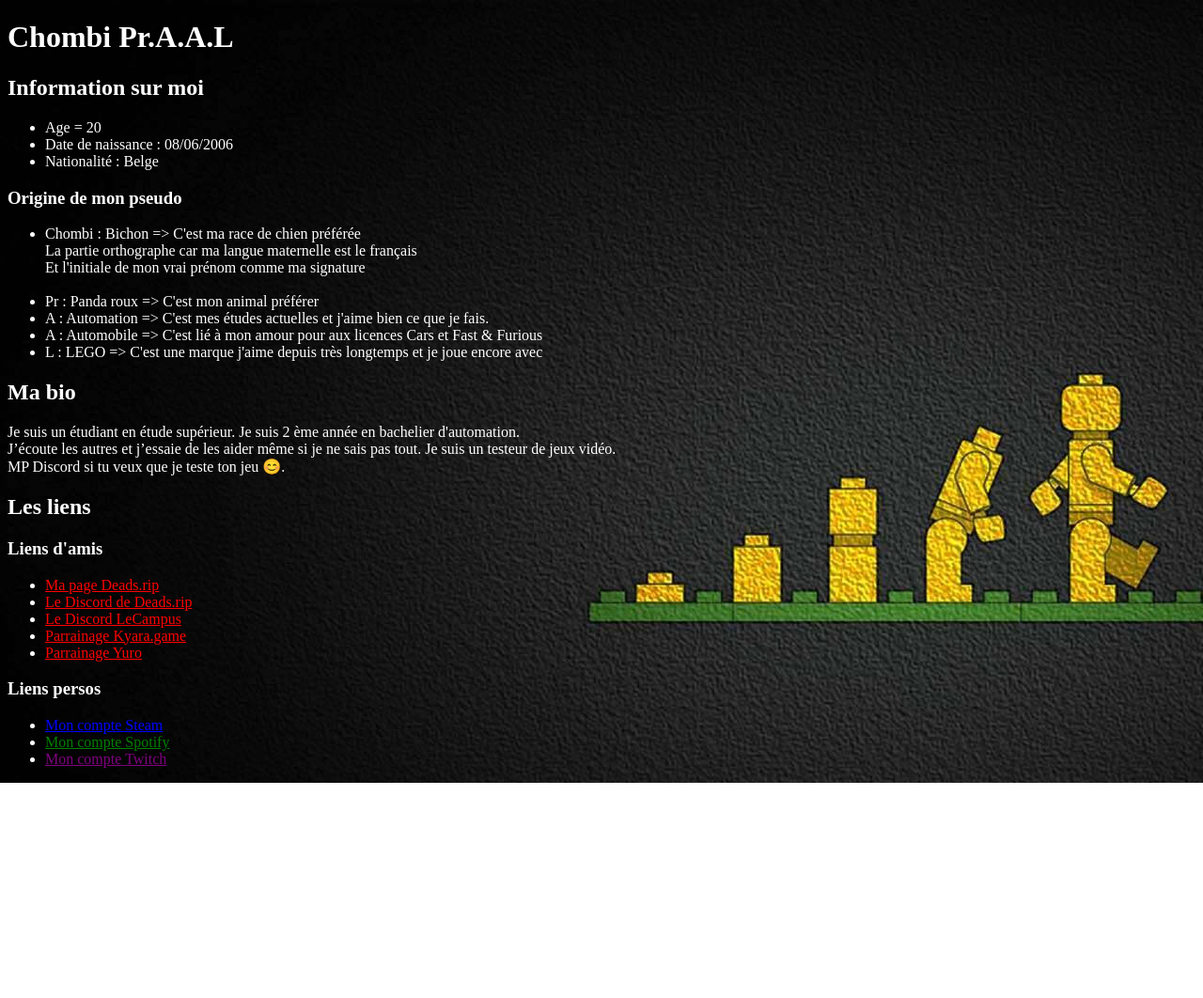
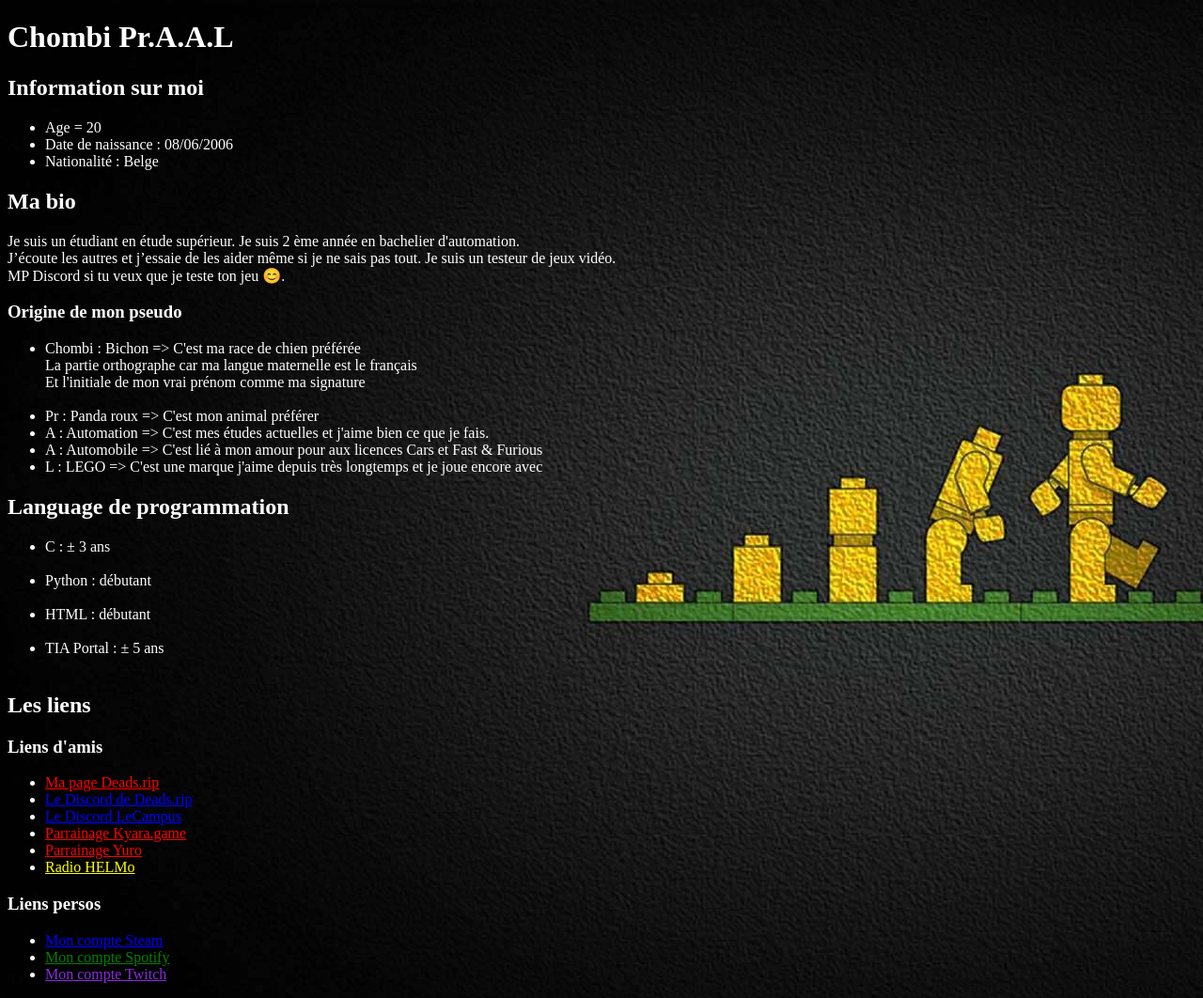
Before and after one commit to ChombiPrAAL/portfolio-html, a plain HTML site: page index.html in a window 1280 px wide. Shown: the whole page at 94% size. Before the commit the page ends 833 px from the top, so only its background shows below. Drawn offline with Linux system fonts and the light colour scheme.

Commit message:
Add files via upload

```diff
--- a/index.html
+++ b/index.html
@@ -5,20 +5,28 @@
     <meta name="viewport" content="width=device-width, initial-scale=1.0" />
     <title>Ma présentation</title>
     <link rel="stylesheet" href="style.css" />
+    <link rel="icon" href="redpanda_2.png" />
 
     <style>
       .lien {
         color: red;
       }
-
-      #steam{
+      .discord {
         color: blue;
       }
-      #Spotify{
+
+      #LemOn {
+        color: yellow;
+      }
+
+      #steam {
+        color: blue;
+      }
+      #Spotify {
         color: green;
       }
-      #Twitch{
-        color: purple;
+      #Twitch {
+        color: blueviolet;
       }
     </style>
   </head>
@@ -36,6 +44,24 @@
           <li>Date de naissance : 08/06/2006</li>
           <li>Nationalité : Belge</li>
         </ul>
+      </section>
+
+      <section>
+        <h2>Ma bio</h2>
+        <article>
+          <p>
+            Je suis un étudiant en étude supérieur. Je suis 2 ème année en
+            bachelier d'automation.
+            <br />
+            J’écoute les autres et j’essaie de les aider même si je ne sais pas
+            tout. Je suis un testeur de jeux vidéo.
+            <br />
+            MP Discord si tu veux que je teste ton jeu 😊.
+          </p>
+        </article>
+      </section>
+
+      <section>
         <h3>Origine de mon pseudo</h3>
         <ul>
           <li>
@@ -59,19 +85,17 @@
           </li>
         </ul>
       </section>
+
       <section>
-        <h2>Ma bio</h2>
-        <article>
-          <p>
-            Je suis un étudiant en étude supérieur. Je suis 2 ème année en
-            bachelier d'automation.
-            <br />
-            J’écoute les autres et j’essaie de les aider même si je ne sais pas
-            tout. Je suis un testeur de jeux vidéo.
-            <br />
-            MP Discord si tu veux que je teste ton jeu 😊.
-          </p>
-        </article>
+        <h2>Language de programmation</h2>
+        <p>
+          <ul>
+            <li>C : ± 3 ans</li><br/>
+            <li>Python : débutant</li><br/>
+            <li>HTML : débutant</li><br/>
+            <li>TIA Portal : ± 5 ans</li><br/>
+          </ul>
+        </p>
       </section>
     </main>
 
@@ -82,23 +106,43 @@
         <nav>
           <ul>
             <li>
-              <a href="https://deads.rip/ChombiPraal" class="lien">Ma page Deads.rip</a>
+              <a href="https://deads.rip/ChombiPraal" class="lien"
+                >Ma page Deads.rip</a
+              >
             </li>
 
             <li>
-              <a href="https://discord.gg/TG7SEGCeBr" class="lien">Le Discord de Deads.rip</a>
+              <a href="https://discord.gg/TG7SEGCeBr" class="discord"
+                >Le Discord de Deads.rip</a
+              >
             </li>
 
             <li>
-              <a href="https://discord.gg/nNZecGC5ZD" class="lien">Le Discord LeCampus</a>
+              <a href="https://discord.gg/nNZecGC5ZD" class="discord"
+                >Le Discord LeCampus</a
+              >
             </li>
 
             <li>
-              <a href="https://kyara.games/?ref=ae170c84-33e2-494a-943f-125d587f2090" class="lien">Parrainage Kyara.game</a>
+              <a
+                href="https://kyara.games/?ref=ae170c84-33e2-494a-943f-125d587f2090"
+                class="lien"
+                >Parrainage Kyara.game</a
+              >
             </li>
 
             <li>
-              <a href="https://yurocollection.fr/invitation/4c3c76c7160837ea" class="lien">Parrainage Yuro</a>
+              <a
+                href="https://yurocollection.fr/invitation/4c3c76c7160837ea"
+                class="lien"
+                >Parrainage Yuro</a
+              >
+            </li>
+
+            <li>
+              <a href="https://fr.welove.radio/radio/lem-on/" id="LemOn"
+                >Radio HELMo</a
+              >
             </li>
           </ul>
         </nav>
@@ -109,14 +153,23 @@
         <nav>
           <ul>
             <li>
-              <a href="https://steamcommunity.com/profiles/76561199187551064" id="steam">Mon compte Steam</a>
+              <a
+                href="https://steamcommunity.com/profiles/76561199187551064"
+                id="steam"
+                >Mon compte Steam</a
+              >
             </li>
             <li>
               <a
-                href="https://open.spotify.com/user/313hel3e3drrmjqojpfmntmik4um" id="Spotify">Mon compte Spotify</a>
+                href="https://open.spotify.com/user/313hel3e3drrmjqojpfmntmik4um"
+                id="Spotify"
+                >Mon compte Spotify</a
+              >
             </li>
             <li>
-              <a href="https://www.twitch.tv/chombi_praal" id="Twitch">Mon compte Twitch</a>
+              <a href="https://www.twitch.tv/chombi_praal" id="Twitch"
+                >Mon compte Twitch</a
+              >
             </li>
           </ul>
         </nav>
```
Also changed, not shown: redpanda_2.png (added).
